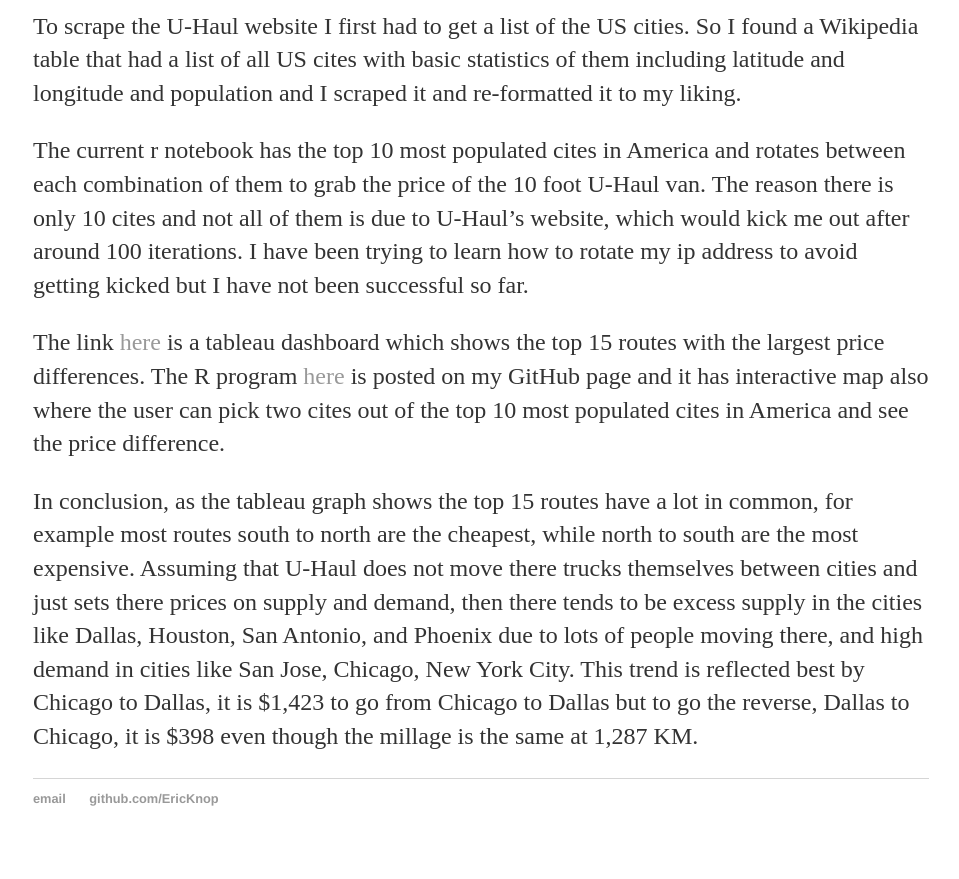
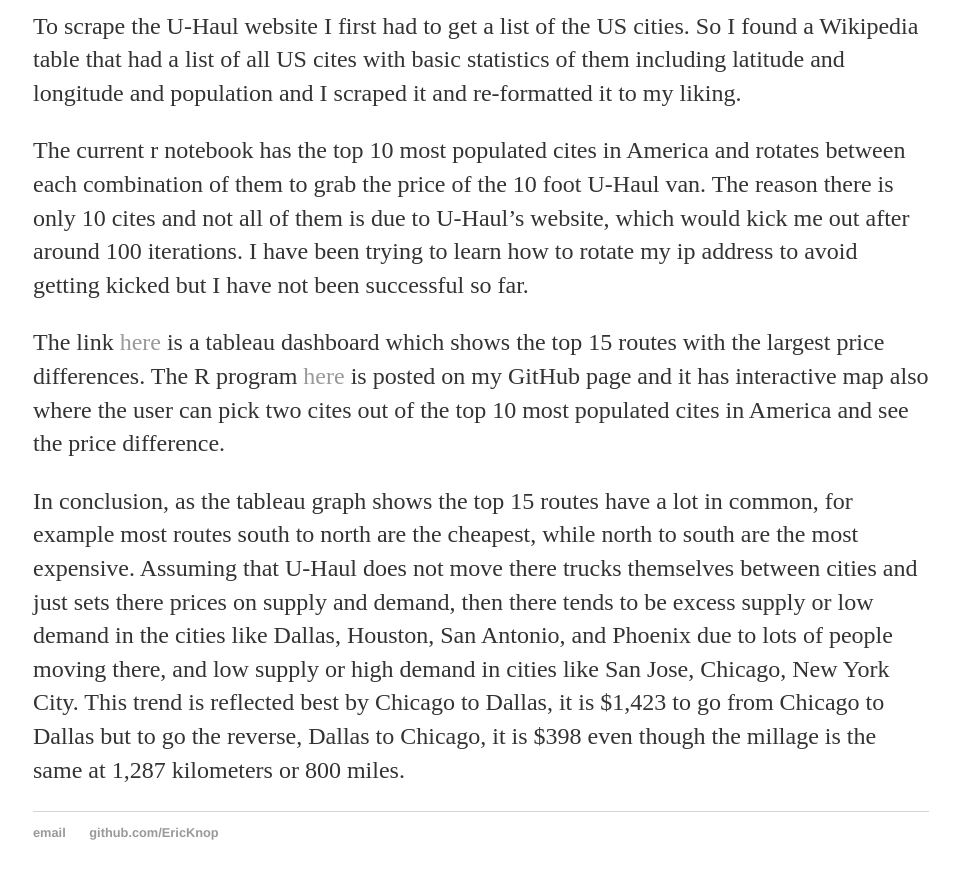
Before and after one commit to EricKnop/EricKnop.github.io, a Jekyll site: the page built from _posts/2019-10-31-first-post.md, in a window 1280 px wide and 900 px high, scrolled down 1026 px. Shown: the top 879 px of the window, without its empty margins (159-1118 px from the left). Built offline with Jekyll 4.4.1, drawn with Linux system fonts in a browser that asks for light colours.

Commit message:
Update 2019-10-31-first-post.md

```diff
--- a/_posts/2019-10-31-first-post.md
+++ b/_posts/2019-10-31-first-post.md
@@ -13,4 +13,4 @@
 
 The link <a href="https://public.tableau.com/views/webscrapinguhaulprices/Dashboard1?:display_count=y&:origin=viz_share_link">here</a>  is a tableau dashboard which shows the top 15 routes with the largest price differences. The R program <a href="https://github.com/EricKnop/U-Haul-Web-Scraping">here</a> is posted on my GitHub page and it has interactive map also where the user can pick two cites out of the top 10 most populated cites in America and see the price difference.
 
-In conclusion, as the tableau graph shows the top 15 routes have a lot in common, for example most routes south to north are the cheapest, while north to south are the most expensive. Assuming that U-Haul does not move there trucks themselves between cities and just sets there prices on supply and demand, then there tends to be excess supply in the cities like Dallas, Houston, San Antonio, and Phoenix due to lots of people moving there, and high demand in cities like San Jose, Chicago, New York City. This trend is reflected best by Chicago to Dallas, it is $1,423 to go from Chicago to Dallas but to go the reverse, Dallas to Chicago, it is $398 even though the millage is the same at 1,287 KM.
+In conclusion, as the tableau graph shows the top 15 routes have a lot in common, for example most routes south to north are the cheapest, while north to south are the most expensive. Assuming that U-Haul does not move there trucks themselves between cities and just sets there prices on supply and demand, then there tends to be excess supply or low demand in the cities like Dallas, Houston, San Antonio, and Phoenix due to lots of people moving there, and low supply or high demand in cities like San Jose, Chicago, New York City. This trend is reflected best by Chicago to Dallas, it is $1,423 to go from Chicago to Dallas but to go the reverse, Dallas to Chicago, it is $398 even though the millage is the same at 1,287 kilometers or 800 miles.
```
